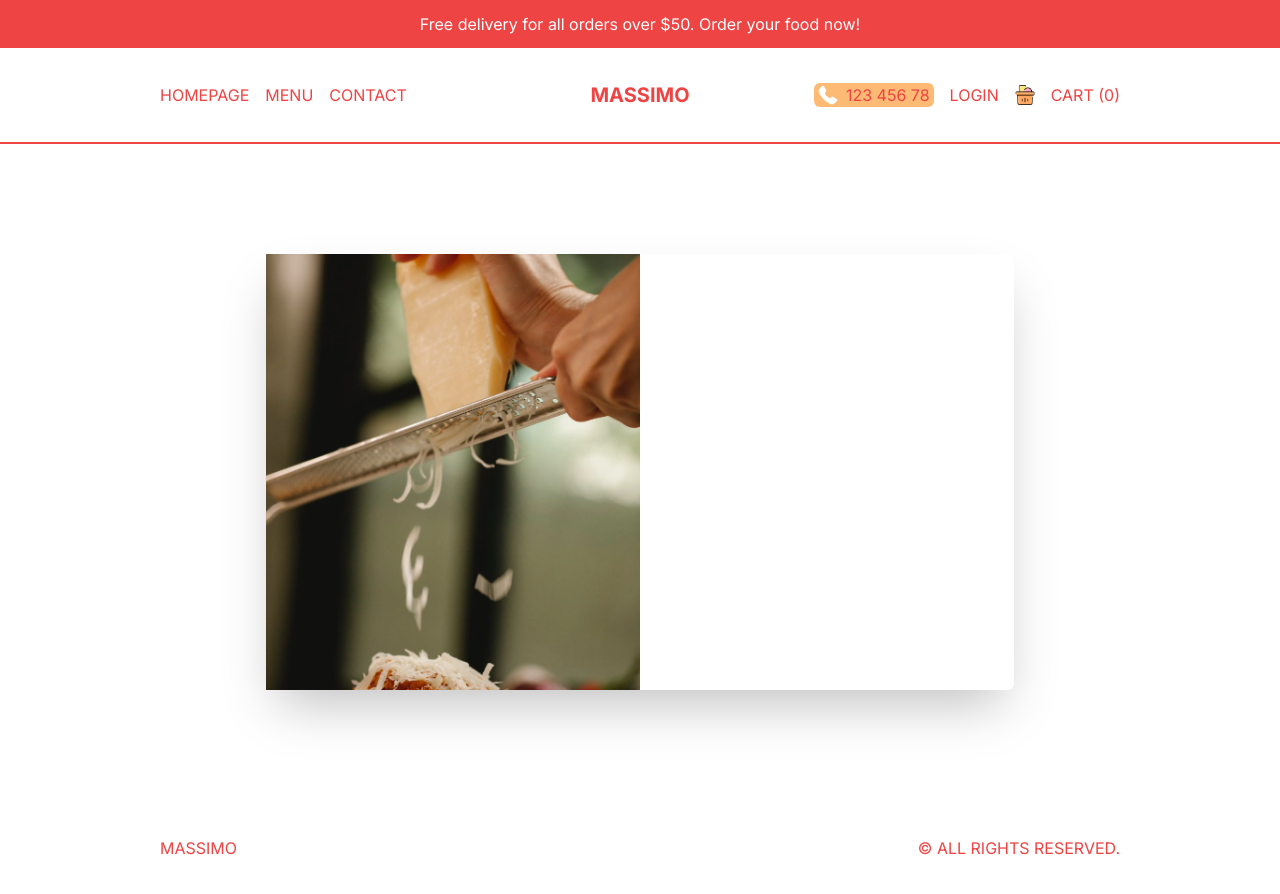
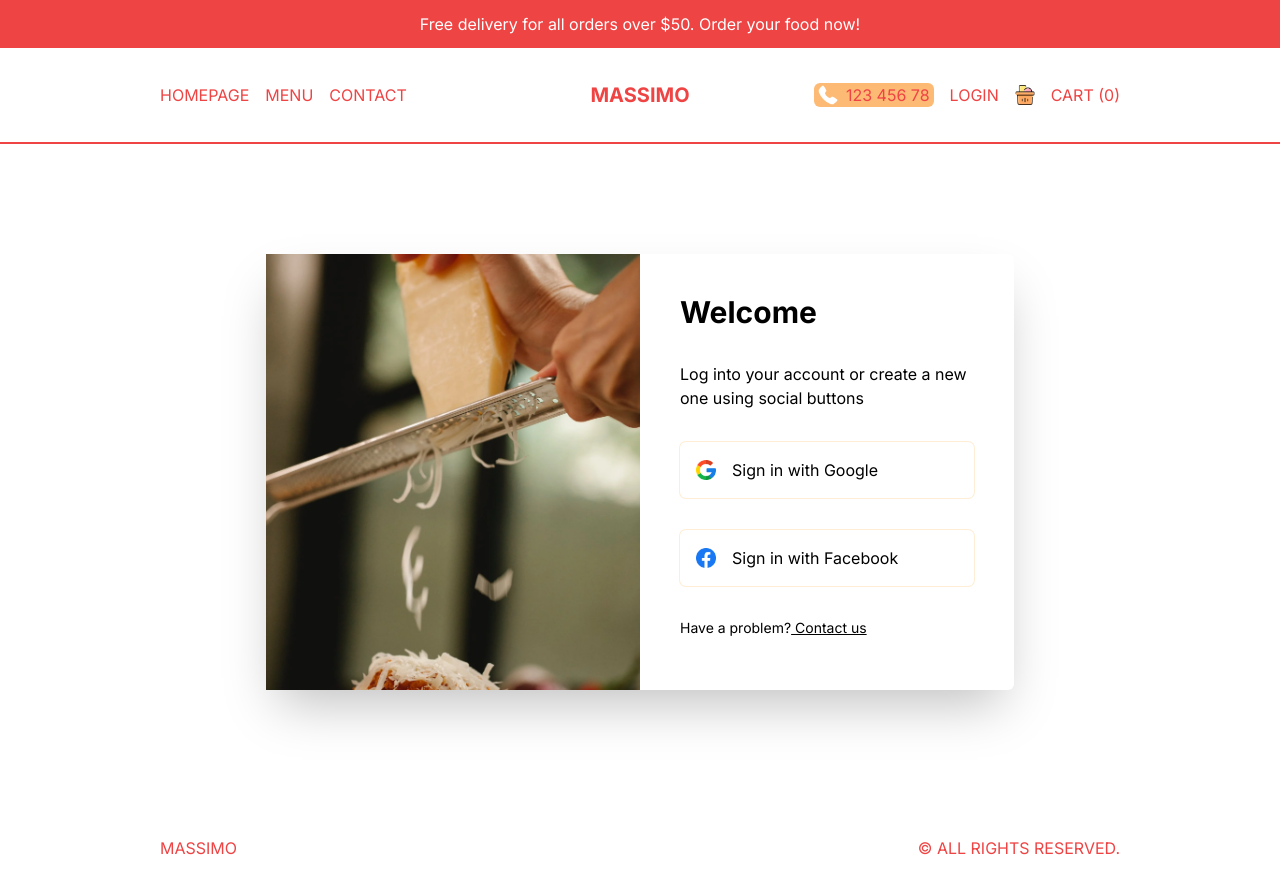
Before and after one commit to davipm/next-fullstack-restaurant-delivery, a Next.js app: page /login in a window 1280 px wide. Built offline with nearby package versions, Linux system fonts and the light colour scheme; no server answers.

Commit message:
some updates

```diff
--- /dev/null
+++ b/src/@types/index.ts
@@ -0,0 +1,5 @@
+import { ReactNode } from "react";
+
+export interface Props {
+  children: ReactNode;
+}
--- /dev/null
+++ b/src/app/api/categories/route.ts
@@ -0,0 +1,11 @@
+import { prisma } from "@/utils/connect";
+import { NextResponse as res } from "next/server";
+
+export async function GET() {
+  try {
+    const categories = await prisma.category.findMany();
+    return res.json(categories, { status: 200 });
+  } catch (error) {
+    return res.json({ message: "Something went wrong!" }, { status: 500 });
+  }
+}
--- a/src/app/login/page.tsx
+++ b/src/app/login/page.tsx
@@ -1,16 +1,16 @@
 "use client";
 
-import { useSession } from "next-auth/react";
-import { useRouter } from "next/navigation";
+import { signIn, useSession } from "next-auth/react";
+import { redirect } from "next/navigation";
 import Image from "next/image";
+import Link from "next/link";
 
 export default function LoginPage() {
   const { status } = useSession();
-  const router = useRouter();
 
   if (status === "loading") return <p>Loading...</p>;
 
-  if (status === "authenticated") return router.push("/");
+  if (status === "authenticated") return redirect("/");
 
   return (
     <div className="p-4 h-[clac(100vh-6rem)] md:h-[calc(100vh-9rem)] flex items-center justify-center">
@@ -26,6 +26,44 @@ export default function LoginPage() {
             className="object-cover"
           />
         </div>
+
+        <div className="p-10 flex flex-col gap-8 md:w-1/2">
+          <h1 className="font-bold text-xl xl:text-3xl">Welcome</h1>
+          <p>Log into your account or create a new one using social buttons</p>
+          <button
+            className="flex items-center gap-4 p-4 ring-1 ring-orange-100 rounded-md"
+            onClick={() => signIn("google")}
+          >
+            <Image
+              src="/google.png"
+              alt="Google"
+              width={20}
+              height={20}
+              className="object-contain"
+            />
+            <span>Sign in with Google</span>
+          </button>
+          <button
+            className="flex items-center gap-4 p-4 ring-1 ring-orange-100 rounded-md"
+            onClick={() => signIn("google")}
+          >
+            <Image
+              src="/facebook.png"
+              alt="Google"
+              width={20}
+              height={20}
+              className="object-contain"
+            />
+            <span>Sign in with Facebook</span>
+          </button>
+          <p className="text-sm">
+            Have a problem?
+            <Link href="/" className="underline">
+              {" "}
+              Contact us
+            </Link>
+          </p>
+        </div>
       </div>
     </div>
   );
--- a/src/components/AuthProvider.tsx
+++ b/src/components/AuthProvider.tsx
@@ -1,11 +1,7 @@
 "use client";
 
-import { ReactNode } from "react";
 import { SessionProvider } from "next-auth/react";
-
-interface Props {
-  children: ReactNode;
-}
+import { Props } from "@/@types";
 
 export default function AuthProvider({ children }: Props) {
   return <SessionProvider>{children}</SessionProvider>;
--- a/src/components/QueryProvider.tsx
+++ b/src/components/QueryProvider.tsx
@@ -3,13 +3,10 @@
 import { ReactNode } from "react";
 import { QueryClient, QueryClientProvider } from "@tanstack/react-query";
 import { ReactQueryDevtools } from "@tanstack/react-query-devtools";
+import { Props } from "@/@types";
 
 // Create a client
 const queryClient = new QueryClient();
-
-interface Props {
-  children: ReactNode;
-}
 
 export default function QueryProvider({ children }: Props) {
   return (
--- a/src/utils/connect.ts
+++ b/src/utils/connect.ts
@@ -1 +1,9 @@
-//
+import { PrismaClient } from "@prisma/client";
+
+const globalForPrisma = globalThis as unknown as {
+  prisma: PrismaClient | undefined;
+};
+
+export const prisma = globalForPrisma.prisma ?? new PrismaClient();
+
+if (process.env.NODE_ENV !== "production") globalForPrisma.prisma = prisma;
--- a/src/utils/store.ts
+++ /dev/null
@@ -1 +0,0 @@
-//
```
Also changed, not shown: src/utils/auth.ts (+6 -4 lines), 1 other file (tests, documents, lock files or other folders).
